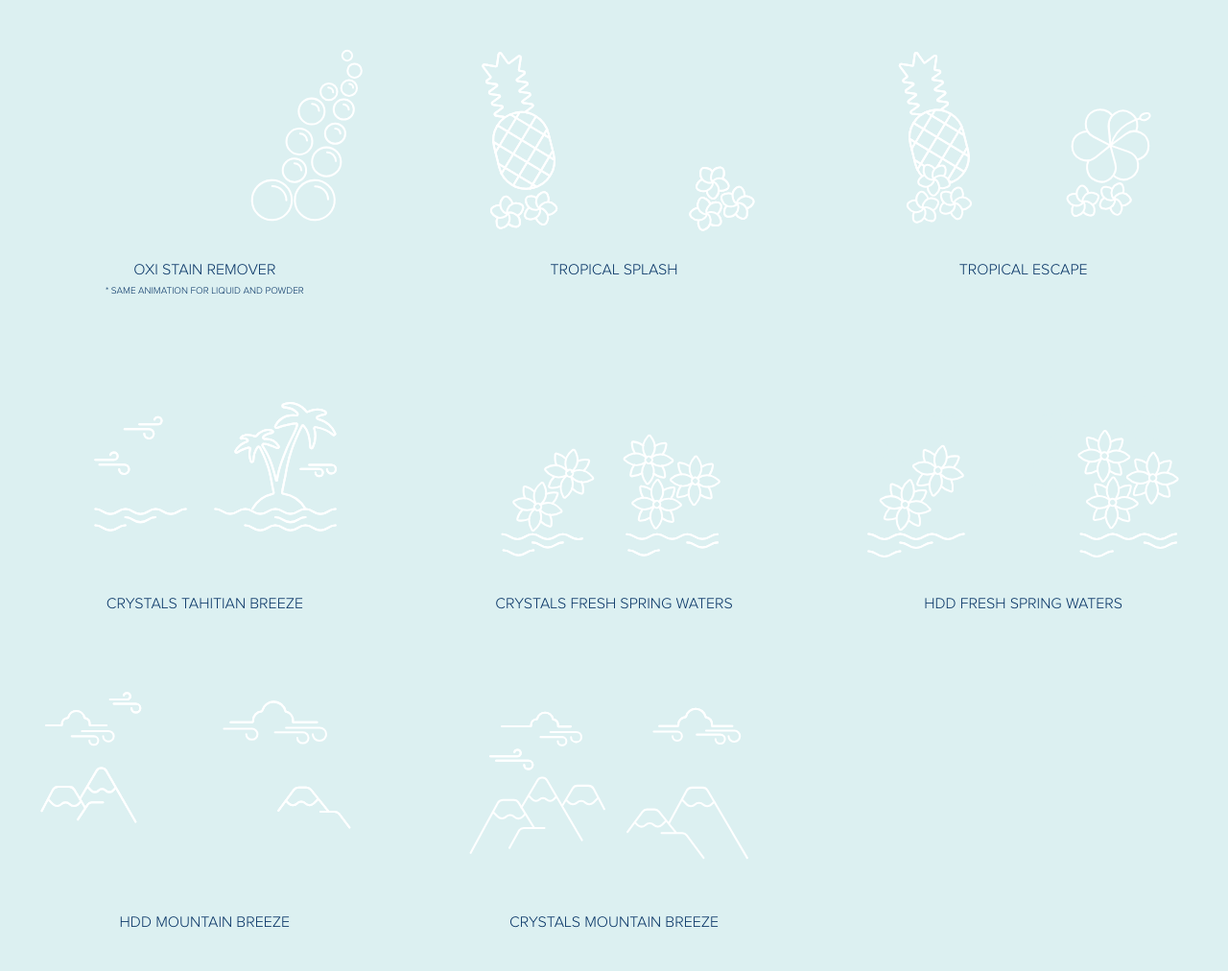
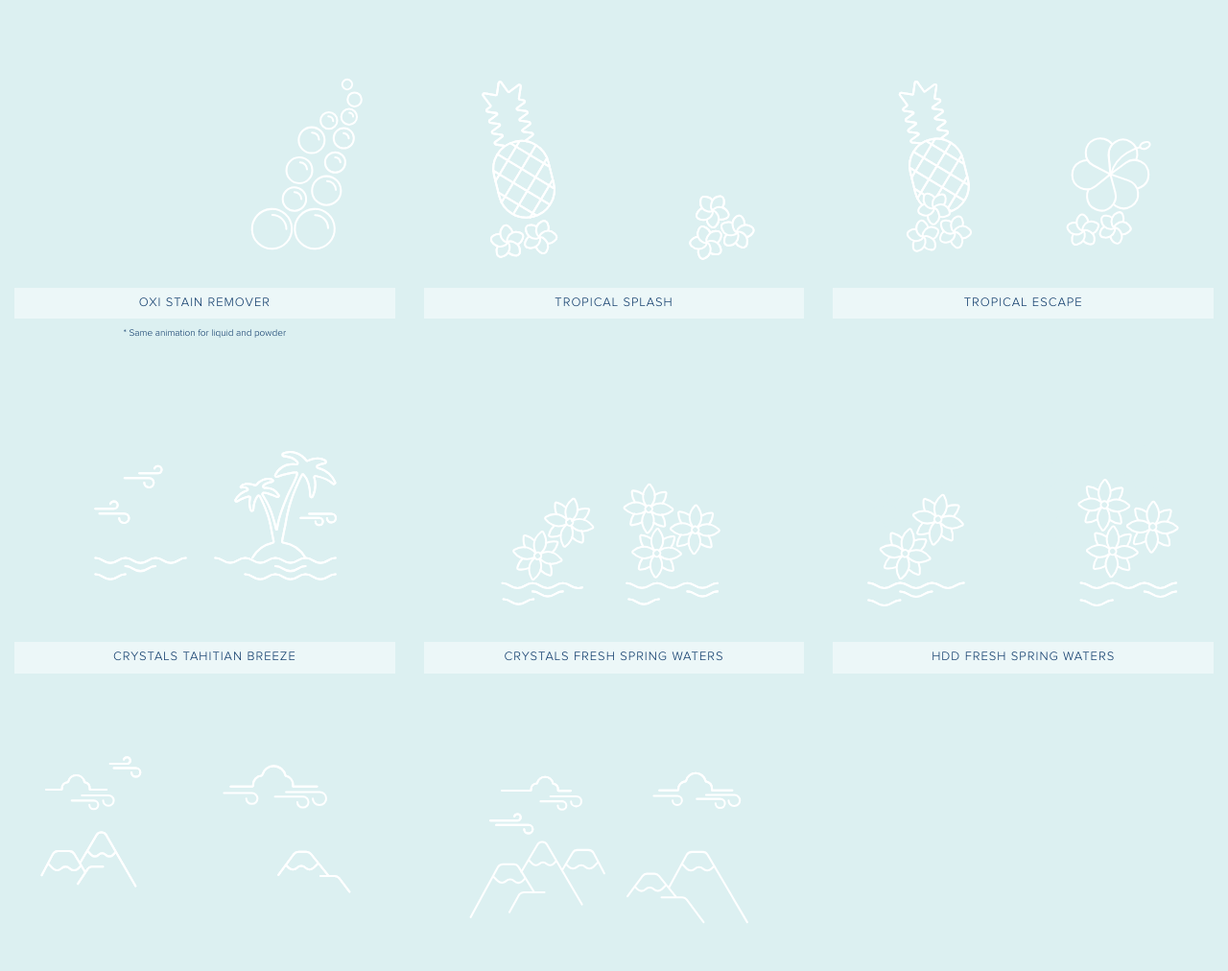
Before and after one commit to Fitzonreee/svg-animations, a website: page app/index.html in a window 1280 px wide. Shown: the part 741-1753 px from the top of the page at 96% size. Drawn offline with nearby package versions, Linux system fonts and the light colour scheme.

Commit message:
Tweaking the index page

```diff
--- a/app/index.html
+++ b/app/index.html
@@ -45,7 +45,7 @@
       <div class="small-12 medium-4 columns">
         <div id="oxi-stain-remover"></div>
         <p>Oxi Stain Remover</p>
-        <p class="byline">* Same animation for liquid and powder</p>
+        <h6>* Same animation for liquid and powder</h6>
       </div>
       <div class="small-12 medium-4 columns">
         <div id="tropical-splash"></div>
@@ -77,14 +77,11 @@
         <div id="hdd-mountain-breeze"></div>
         <p>HDD Mountain Breeze</p>
       </div>
-      <div class="small-12 medium-4 columns">
+      <div class="small-12 medium-4 columns end">
         <div id="crystals-mountain-breeze"></div>
         <p>Crystals Mountain Breeze</p>
       </div>
-      <div class="small-12 medium-4 columns end">
-        <div id=""></div>
-        <p></p>
-      </div>
+
     </div>
 
     <!-- old size SVG - 284x284 -->
@@ -92,7 +89,7 @@
       <div class="small-12 medium-4 large-4 columns">
         <div id="liquid-stain-fighter-bright-booster"></div>
         <p>Stain Fighter Bright Booster</p>
-        <p class="byline">* Same animation for liquid and powder</p>
+        <h6>* Same animation for liquid and powder</h6>
       </div>
       <div class="small-12 medium-4 large-4 columns">
         <div id="purex-hdd-fresh-bluebonnet"></div>
--- a/app/scss/partials/__main.scss
+++ b/app/scss/partials/__main.scss
@@ -90,13 +90,21 @@ body {background-color: $backgroundColor}
    max-width: initial;
 }
 
-p {
+h6 { font-size: 10px;}
+
+p, h6 {
   text-align: center;
-  text-transform: uppercase;
   color: $darkBlue;
   font-family: 'Proxima', sans-serif;
-  font-weight: 100;
-  margin-bottom: 0;
+  margin-bottom: 8px;
+}
+
+p {
+  font-size: 13px;
+  letter-spacing: 1px;
+  text-transform: uppercase;
+  padding: 6px 0;
+  background-color: rgba(255, 255, 255, 0.45);
 }
 
 .byline {
```
Also changed, not shown: app/css/styles.css.
